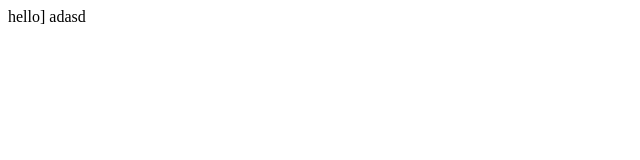
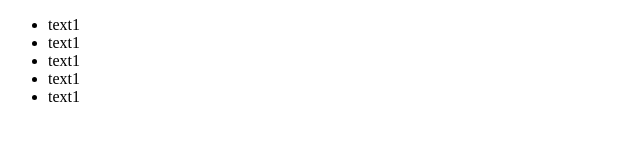
Before and after one commit to davidpinkevich/test-for-git, a plain HTML site: page index.html in a window 1280 px wide. Shown: the whole page, without its empty margins (0-640 px from the left). Drawn offline with Linux system fonts and the light colour scheme.

Commit message:
feat: add new html blocks

```diff
--- a/index.html
+++ b/index.html
@@ -7,7 +7,13 @@
 	<title>Document</title>
 </head>
 <body>
-	hello]
-	adasd
+
+	<ul>
+		<li class="kek">text1</li>
+		<li class="kek">text1</li>
+		<li class="kek">text1</li>
+		<li class="kek">text1</li>
+		<li class="kek">text1</li>
+	</ul>
 </body>
 </html>
```
